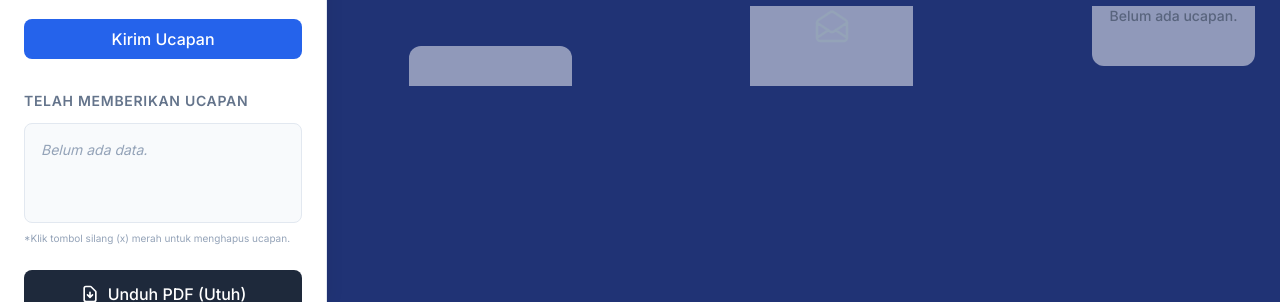
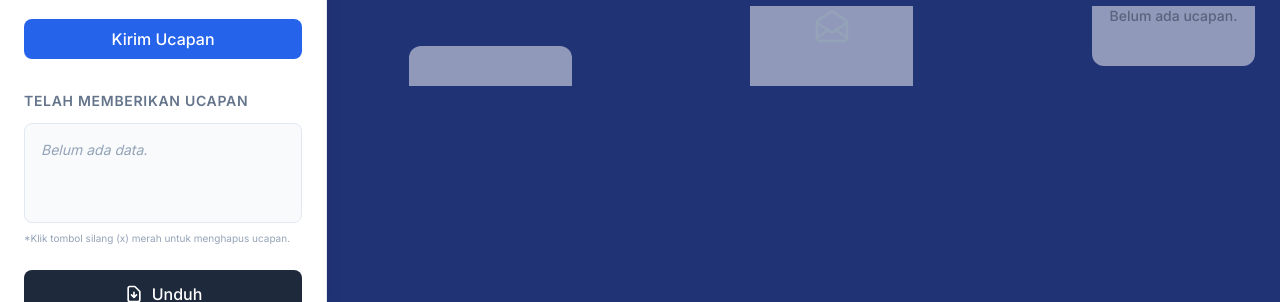
Before and after one commit to marsx95/ucapan-ultah-kantor, a plain HTML site: page index.html in a window 1280 px wide. Shown: the part 498-800 px from the top of the page. Drawn offline with nearby package versions, Linux system fonts and the light colour scheme; no server answers.

Commit message:
Change PDF download button text to 'Unduh'

```diff
--- a/index.html
+++ b/index.html
@@ -183,7 +183,7 @@
                 <svg xmlns="http://www.w3.org/2000/svg" class="h-5 w-5" fill="none" viewBox="0 0 24 24" stroke="currentColor">
                     <path stroke-linecap="round" stroke-linejoin="round" stroke-width="2" d="M12 10v6m0 0l-3-3m3 3l3-3m2 8H7a2 2 0 01-2-2V5a2 2 0 012-2h5.586a1 1 0 01.707.293l5.414 5.414a1 1 0 01.293.707V19a2 2 0 01-2 2z" />
                 </svg>
-                <span>Unduh PDF (Utuh)</span>
+                <span>Unduh</span>
             </button>
             <button id="showAdminBtn" class="w-full text-xs text-slate-400 hover:text-slate-600 underline text-center">
                 Pengaturan Admin
```
